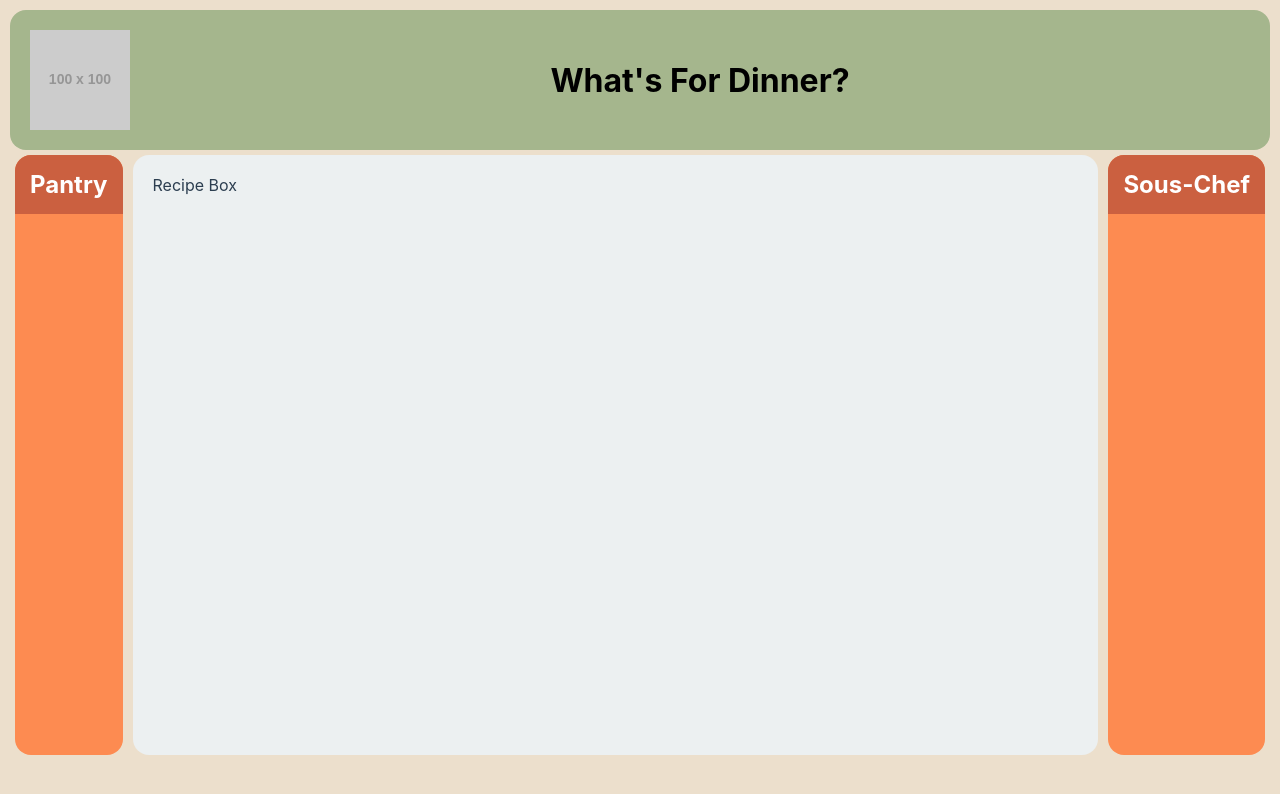
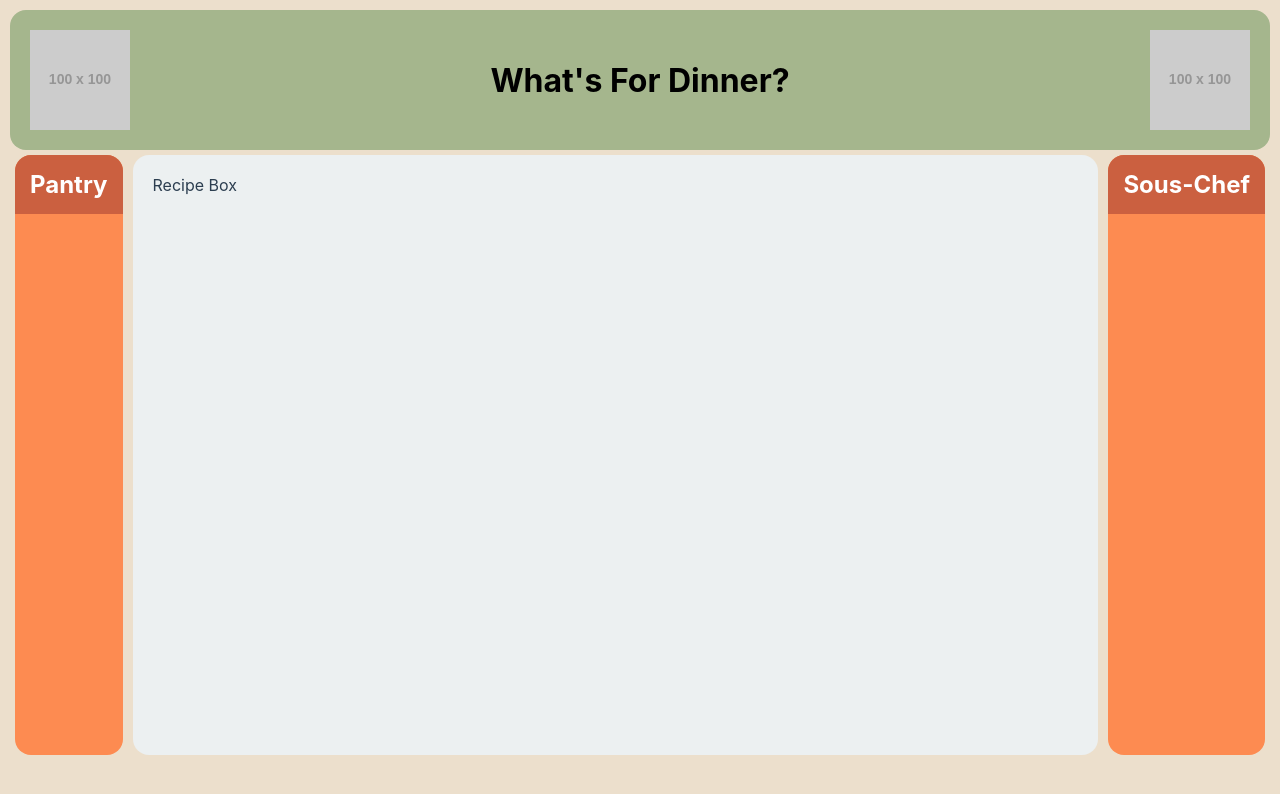
Before and after one commit to Stinger18/MealApp, a React (Create React App) app in the folder React-App/dinner-app/: page / in a window 1280 px wide. Shown: the top 794 px of the page. Built offline with nearby package versions, Linux system fonts and the light colour scheme.

Commit message:
Slight changes, Chef hat logo in top bar?
Thinking about putting the chef hat logo in the top it will still act as a button eventually to pull up the AI bar but for now its just placeholder. Also cleaned up a comment but yeah.

```diff
--- a/React-App/dinner-app/src/App.css
+++ b/React-App/dinner-app/src/App.css
@@ -25,7 +25,6 @@
 .logo {
   width: 100px; /* Set logo size */
   height: auto;
-  margin-right: 20px; /* Space between logo and title */
 }
 
 /* Title styles */
@@ -36,7 +35,7 @@
   flex: 1; /* Ensure the title takes up remaining space */
 }
 
-/* RecipeBox.css & MainContainer.cc */
+/* RecipeBox.css & MainContainer.css */
 
 /* Main container  */
 .main-container {
--- a/React-App/dinner-app/src/App.js
+++ b/React-App/dinner-app/src/App.js
@@ -8,8 +8,9 @@ function App() {
   return (
     <div className="background">
       <TitleBar
-        logoUrl="https://via.placeholder.com/100"
+        logoURL="https://via.placeholder.com/100"
         title="What's For Dinner?"
+        chefURL="https://via.placeholder.com/100"
       />
       <div className="main-container">
         <Sidebar title="Pantry" />
--- a/React-App/dinner-app/src/components/TitleBar.js
+++ b/React-App/dinner-app/src/components/TitleBar.js
@@ -1,8 +1,9 @@
-function TitleBar({ logoUrl, title }) {
+function TitleBar({ logoURL, title, chefURL }) {
   return (
     <div className="banner-container">
-      <img src={logoUrl} alt="Logo" className="logo" />
+      <img src={logoURL} alt="Logo" className="logo" />
       <h1 className="title">{title}</h1>
+      <img src={chefURL} alt="ChefHat" className="logo" />
     </div>
   );
 }
```
